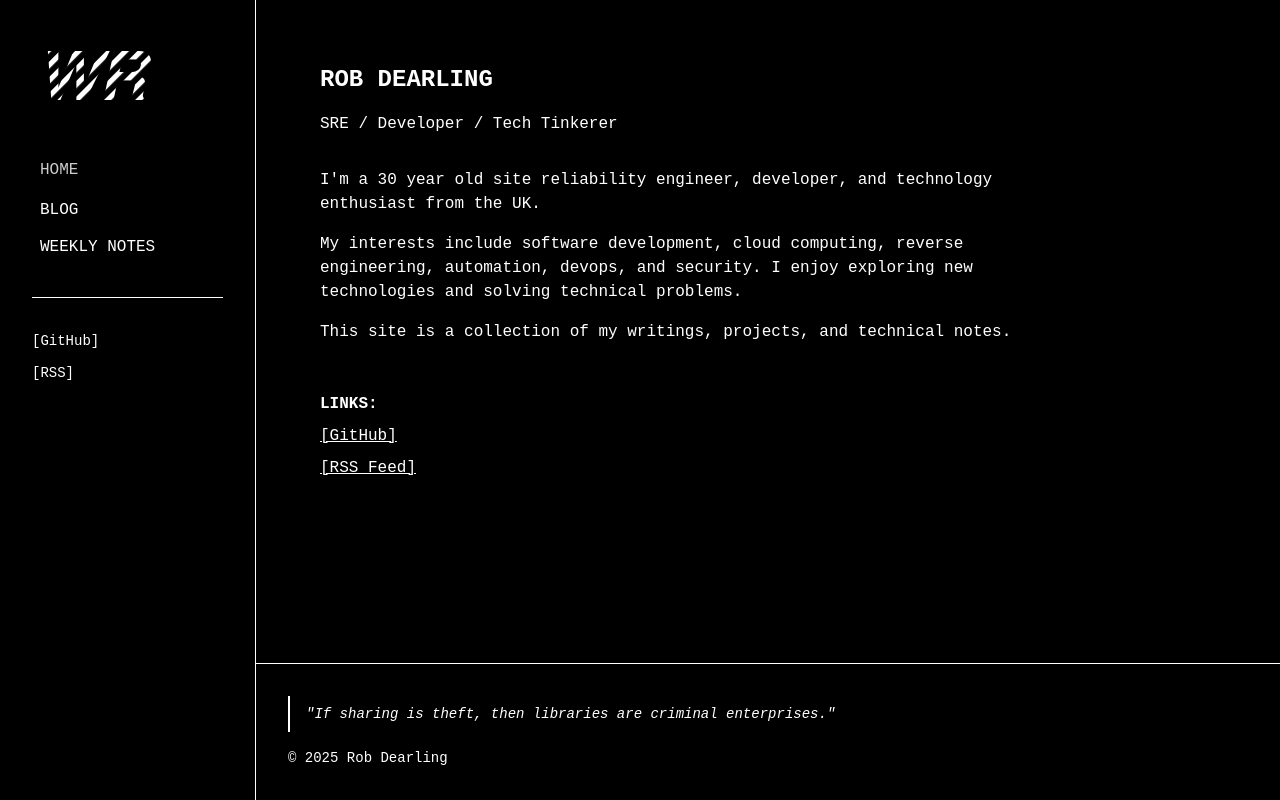
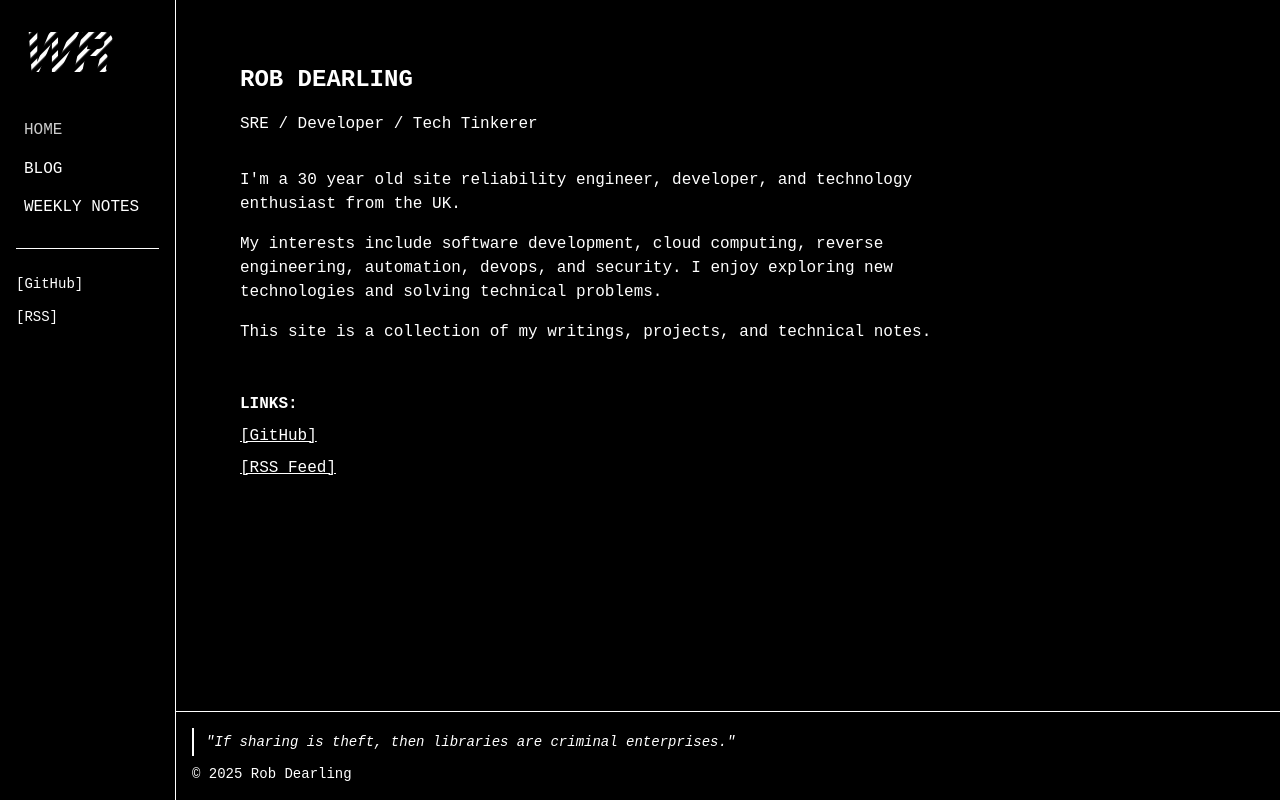
Before and after one commit to RobDearling/robdearling.github.io, a Next.js app: page / in a window 1280 px wide. Built offline with nearby package versions, Linux system fonts and the light colour scheme.

Commit message:
style: adjust site layout spacing

```diff
--- a/components/layout.tsx
+++ b/components/layout.tsx
@@ -28,10 +28,10 @@ export default function Layout({ children, home }: LayoutProps) {
       </Head>
 
       {/* Left sidebar navigation */}
-      <aside className="w-64 p-8 border-r border-white hidden md:block">
-        <div className="mb-8">
+      <aside className="w-44 p-4 border-r border-white hidden md:block">
+        <div className="mb-6">
           <Link href="/" className="block transition-opacity hover:opacity-70 cursor-pointer" aria-label="WreckItRob home">
-            <img src="/images/wr-logo.svg" alt="WreckItRob" className="w-44 h-auto" />
+            <img src="/images/wr-logo.svg" alt="WreckItRob" className="w-36 h-auto" />
           </Link>
         </div>
 
@@ -47,7 +47,7 @@ export default function Layout({ children, home }: LayoutProps) {
           </Link>
         </nav>
 
-        <div className="mt-8 pt-8 border-t border-white">
+        <div className="mt-6 pt-6 border-t border-white">
           <div className="social-icons flex-col">
             <a href="https://github.com/RobDearling" target="_blank" rel="noopener noreferrer me" title="Github">
               [GitHub]
@@ -82,9 +82,9 @@ export default function Layout({ children, home }: LayoutProps) {
 
         <main className="flex-grow p-4 sm:p-6">{children}</main>
 
-        <footer className="p-4 sm:p-6 border-t border-white text-sm">
-          <div className="flex flex-col space-y-3">
-            <div className="text-xs italic border-l-2 border-white pl-3 py-2">
+        <footer className="p-3 sm:p-4 border-t border-white text-sm">
+          <div className="flex flex-col space-y-2">
+            <div className="text-xs italic border-l-2 border-white pl-3 py-1">
               "If sharing is theft, then libraries are criminal enterprises."
             </div>
             <div className="text-xs">
@@ -106,9 +106,9 @@ export default function Layout({ children, home }: LayoutProps) {
       <div className="hidden md:flex md:flex-col md:flex-1">
         <main className="flex-grow p-8 md:p-16 max-w-4xl">{children}</main>
 
-        <footer className="p-8 border-t border-white">
-          <div className="flex flex-col space-y-4">
-            <div className="text-sm italic border-l-2 border-white pl-4 py-2">
+        <footer className="p-4 border-t border-white">
+          <div className="flex flex-col space-y-2">
+            <div className="text-sm italic border-l-2 border-white pl-3 py-1">
               "If sharing is theft, then libraries are criminal enterprises."
             </div>
             <div className="text-sm">
```
